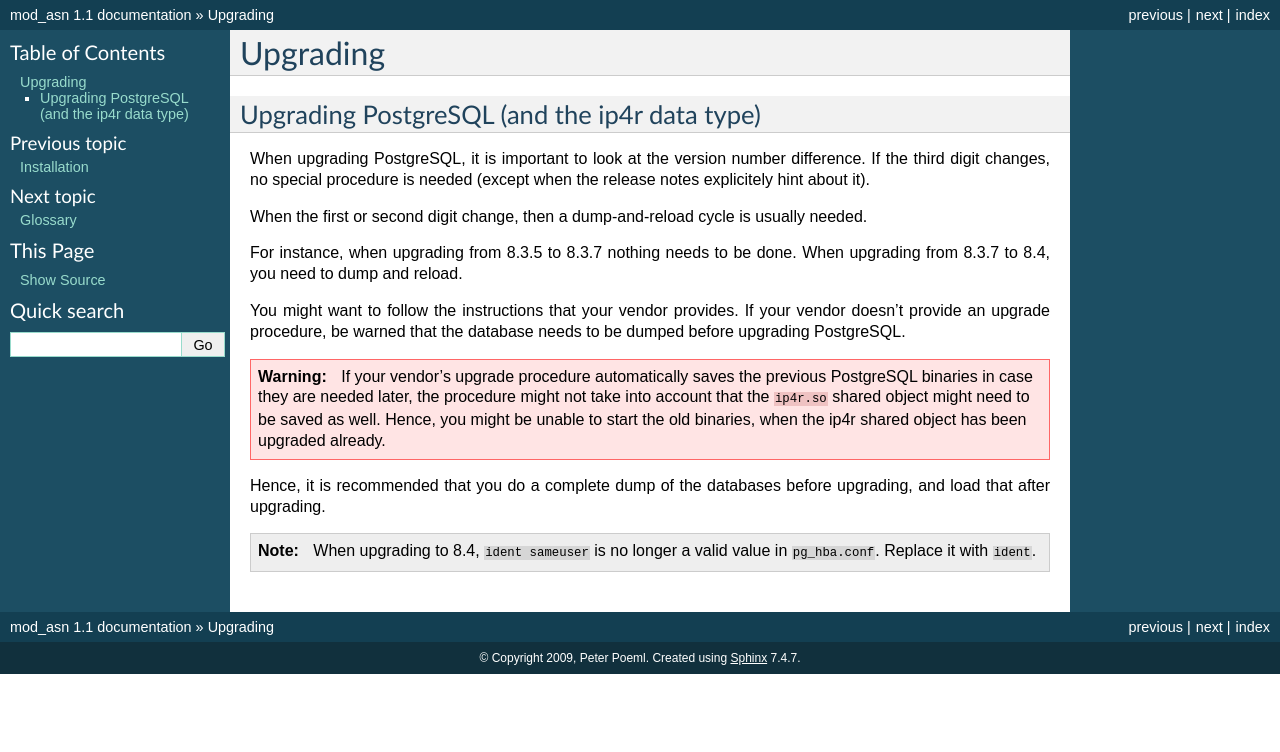
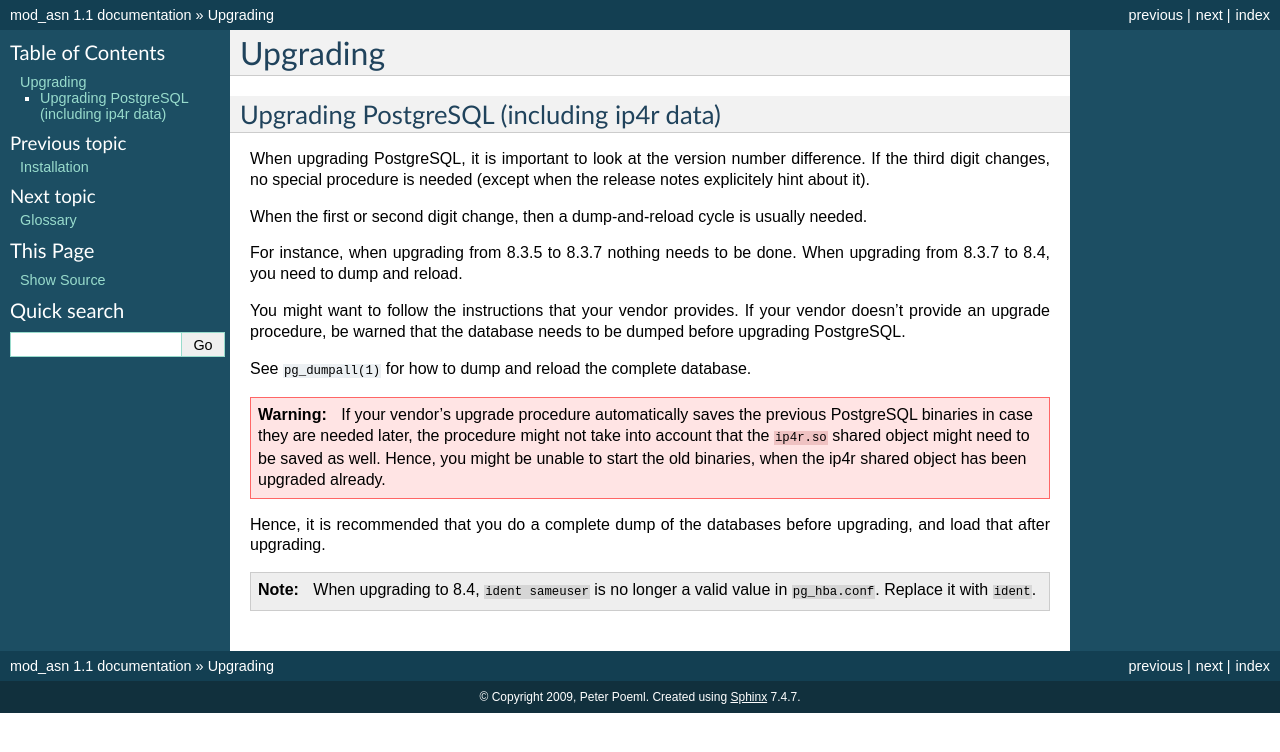
Before and after one commit to poeml/mod_asn, a Sphinx documentation site: the page built from docs/upgrading.rst, in a window 1280 px wide. Shown: the top 752 px of the page. Built offline with Sphinx 7.4.7, drawn with Linux system fonts in a browser that asks for light colours.

Commit message:
upgrade docs: refer to the pg_dumpall tool

```diff
--- a/docs/upgrading.rst
+++ b/docs/upgrading.rst
@@ -1,8 +1,8 @@
 Upgrading
 =========
 
-Upgrading PostgreSQL (and the ip4r data type)
----------------------------------------------
+Upgrading PostgreSQL (including ip4r data)
+------------------------------------------
 
 When upgrading PostgreSQL, it is important to look at the version number difference.
 If the third digit changes, no special procedure is needed (except when the
@@ -18,6 +18,8 @@ You might want to follow the instructions that your vendor provides. If your
 vendor doesn't provide an upgrade procedure, be warned that the database needs
 to be dumped before upgrading PostgreSQL.
 
+See ``pg_dumpall(1)`` for how to dump and reload the complete database.
+
 .. warning::
    If your vendor's upgrade procedure automatically saves the previous
    PostgreSQL binaries in case they are needed later, the procedure might not
```
